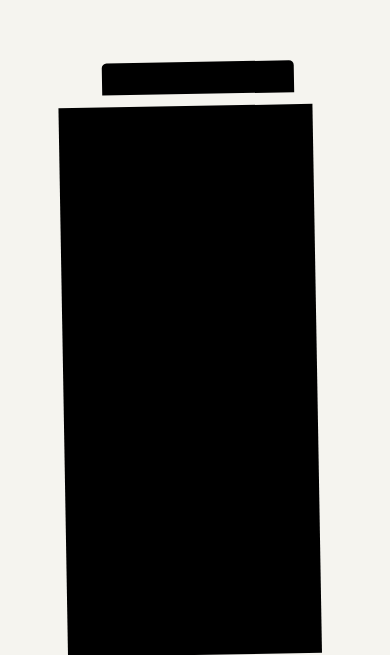
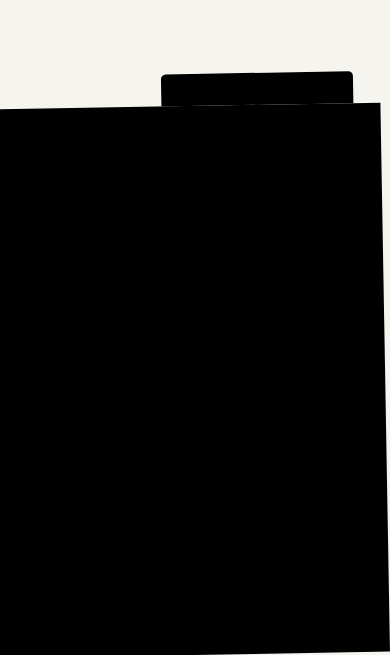
Before and after one commit to GraphicMiles/graphicmiles-portfolio, a React (Vite) app: page / in a window 390 px wide. Shown: the part 189-844 px from the top of the page. Built offline with nearby package versions, Linux system fonts and the light colour scheme.

Commit message:
Restore full-width mobile folder body

```diff
--- a/src/index.css
+++ b/src/index.css
@@ -33,9 +33,9 @@ body {
 /* Reference proportions: full-width body, shallow in-plane angle, broad right-side tab. */
 .folder {
   position: relative;
-  width: 110%;
+  width: 100%;
   height: 75%;
-  flex: 0 0 110%;
+  flex: 0 0 100%;
   background: var(--folder);
   transform: rotate(var(--folder-angle));
   transform-origin: bottom center;
@@ -56,13 +56,11 @@ body {
 @media (max-width: 720px) {
   .folder {
     height: 65%;
-    flex-basis: 65%;
+    flex-basis: 100%;
   }
-}
 
-@media (max-width: 720px) {
   .folder::before {
-    top: -8%;
+    top: -2rem;
     height: 2rem;
   }
 }
```
